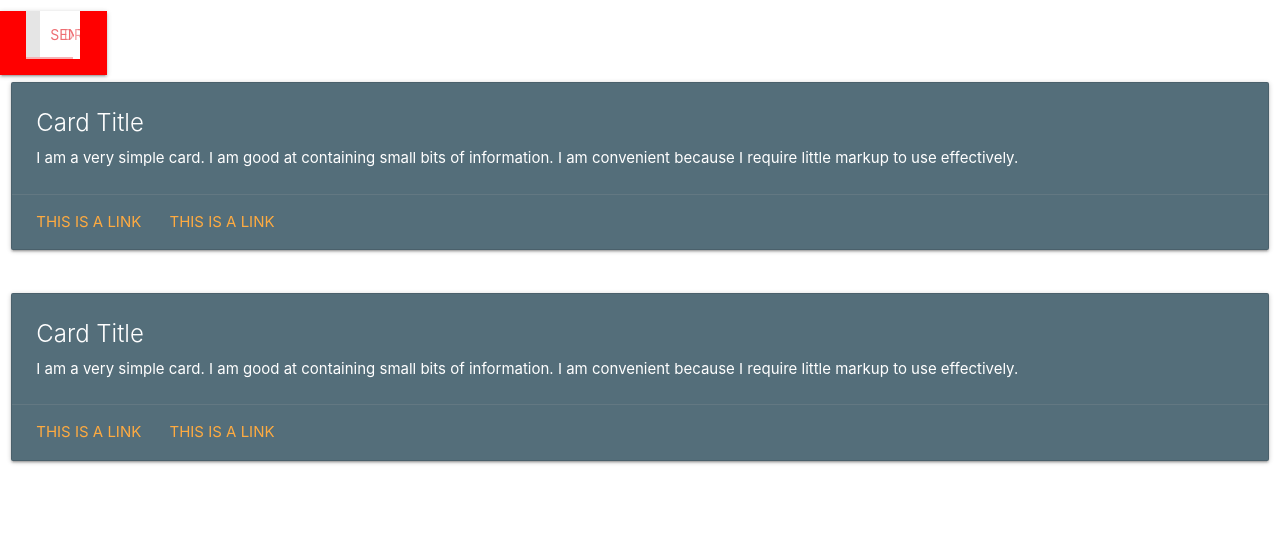
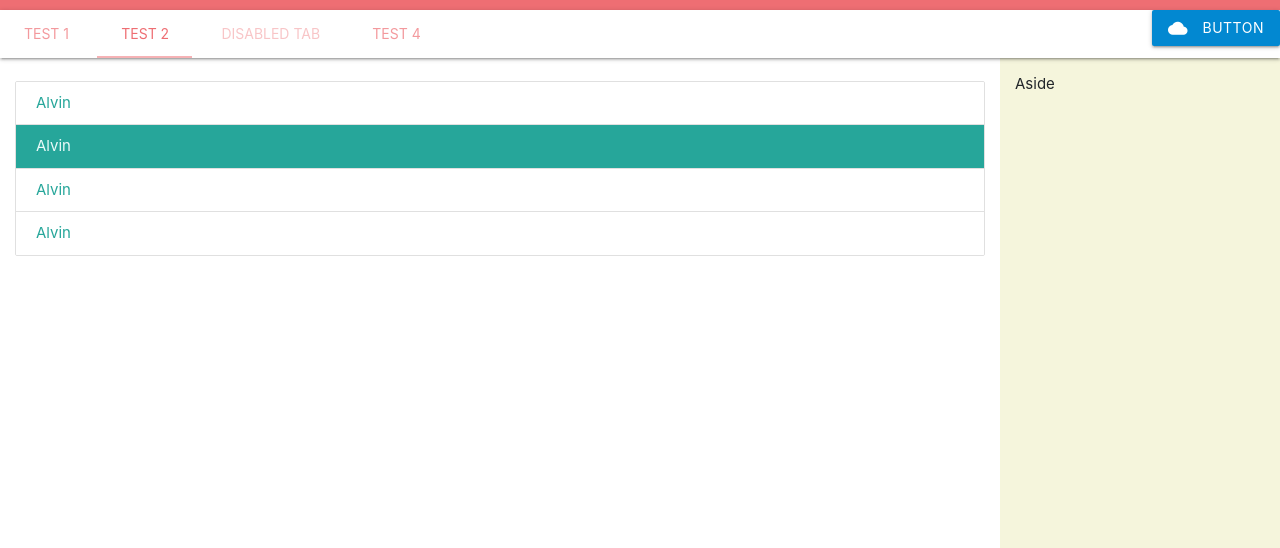
Before and after one commit to RaianneFleury/agsoft, a plain HTML site: page index.html in a window 1280 px wide. Shown: the part 84-632 px from the top of the page. Drawn offline with nearby package versions, Linux system fonts and the light colour scheme.

Commit message:
Esqueleto

```diff
--- a/css/main.css
+++ b/css/main.css
@@ -1,21 +1,45 @@
-.header-menu{
-    background-color: rgb(172, 162, 162);
+
+
+
+* {
+    box-sizing: border-box;
 }
-.flex-container{
+body {
     display: flex;
     min-height: 100vh;
     flex-direction: row;
     margin: 0;
 }
-.col-1{
-    background: red;
-    flex: 1;
-}
 
-.col-2{
-
+.outer-col-2 {
     display: flex;
     flex-direction: column;
     flex: 5;
+}
+.inner-row {
+    display: flex;
+    flex-direction: row;
+}
+.inner-col {
+    flex: 4;
+}
+.inner-row article {
+    min-height: 60vh;
+}
+.inner-row aside {
+    background: beige;
+    flex: 1;
+}
+ footer{
+    height: 20vh;
+}
 
+
+footer, article, nav, aside {
+    padding: 1em;
 }
+
+.nav-abas{
+    background-color: #ffffff;
+    color: #717171;
+}
--- a/index.html
+++ b/index.html
@@ -19,10 +19,15 @@
 </head>
 
 <body>
+
+
+<body>
+<div class="outer-col-2">
     <header>
-        <nav>
+        <nav class="nav-extended">
             <div class="nav-wrapper">
                 <a href="#" class="brand-logo">Logo</a>
+                <a href="#" data-target="mobile-demo" class="sidenav-trigger"><i class="material-icons">menu</i></a>
                 <ul id="nav-mobile" class="right hide-on-med-and-down">
                     <li><a href="sass.html">Sass</a></li>
                     <li><a href="badges.html">Components</a></li>
@@ -30,82 +35,50 @@
                 </ul>
             </div>
         </nav>
-        <ul id="slide-out" class="sidenav">
-            <li>
-                <div class="user-view">
-                    <div class="background">
-                        <img src="images/office.jpg">
-                    </div>
-                    <a href="#user"><img class="circle" src="images/yuna.jpg"></a>
-                    <a href="#name"><span class="white-text name">John Doe</span></a>
-                    <a href="#email"><span class="white-text email">jdandturk@gmail.com</span></a>
-                </div>
-            </li>
-            <li><a href="#!"><i class="material-icons">cloud</i>First Link With Icon</a></li>
-            <li><a href="#!">Second Link</a></li>
-            <li>
-                <div class="divider"></div>
-            </li>
-            <li><a class="subheader">Subheader</a></li>
-            <li><a class="waves-effect" href="#!">Third Link With Waves</a></li>
+
+        <div class="nav-content nav-abas">
+            <ul class="tabs z-depth-1">
+                <li class="tab"><a href="#test1">Test 1</a></li>
+                <li class="tab"><a class="active" href="#test2">Test 2</a></li>
+                <li class="tab disabled"><a href="#test3">Disabled Tab</a></li>
+                <li class="tab"><a href="#test4">Test 4</a></li>
+                <li class="right"><a class="btn waves-effect light-blue white-text darken-2"><i class="material-icons left">cloud</i>button</a></li>
+            </ul>
+
+
+            <div>
+
+            </div>
+        </div>
+
+        <ul class="sidenav" id="mobile-demo">
+            <li><a href="sass.html">Sass</a></li>
+            <li><a href="badges.html">Components</a></li>
+            <li><a href="collapsible.html">JavaScript</a></li>
         </ul>
-        <a href="#" data-target="slide-out" class="sidenav-trigger"><i class="material-icons">menu</i></a>
+
+
     </header>
-    <section>
-        <nav class="col-1">
-            <div class="row">
-                <div class="col s12">
-                    <ul class="tabs">
-                        <li class="tab col s3 active"><a href="#test1">SENT CAMPAIGNS</a></li>
-                        <li class="tab col s3"><a href="#test2">DRAFTS</a></li>
-                        <li class="tab col s3"><a href="#test4">TEMPLATES</a></li>
-                    </ul>
+    <div class="inner-row">
+        <div class="inner-col">
+            <article>
+                <div class="collection">
+                    <a href="#!" class="collection-item">Alvin</a>
+                    <a href="#!" class="collection-item active">Alvin</a>
+                    <a href="#!" class="collection-item">Alvin</a>
+                    <a href="#!" class="collection-item">Alvin</a>
                 </div>
 
-            </div>
-        </nav>
-        <div class="row">
-            <div id="test1" class="col s12">
+            </article>
+            <footer>Footer</footer>
+        </div>
+        <aside>Aside</aside>
+    </div>
+</div>
+</body>
 
-                <div class="row">
-                    <div class="col s12 m6">
-                        <div class="card blue-grey darken-1">
-                            <div class="card-content white-text">
-                                <span class="card-title">Card Title</span>
-                                <p>I am a very simple card. I am good at containing small bits of information.
-                                    I am convenient because I require little markup to use effectively.</p>
-                            </div>
-                            <div class="card-action">
-                                <a href="#">This is a link</a>
-                                <a href="#">This is a link</a>
-                            </div>
-                        </div>
-                    </div>
-                </div>
 
-                <div class="row">
-                    <div class="col s12 m6">
-                        <div class="card blue-grey darken-1">
-                            <div class="card-content white-text">
-                                <span class="card-title">Card Title</span>
-                                <p>I am a very simple card. I am good at containing small bits of information.
-                                    I am convenient because I require little markup to use effectively.</p>
-                            </div>
-                            <div class="card-action">
-                                <a href="#">This is a link</a>
-                                <a href="#">This is a link</a>
-                            </div>
-                        </div>
-                    </div>
-                </div>
-            </div>
-        </div>
-        <div class="col-2">
-            <h1>teste </h1>
-        </div>
-    </section>
 
-</body>
 <script src="https://code.jquery.com/jquery-3.3.1.min.js" integrity="sha256-FgpCb/KJQlLNfOu91ta32o/NMZxltwRo8QtmkMRdAu8="
     crossorigin="anonymous"></script>
 <script src="https://cdnjs.cloudflare.com/ajax/libs/materialize/1.0.0/js/materialize.min.js"></script>
```
